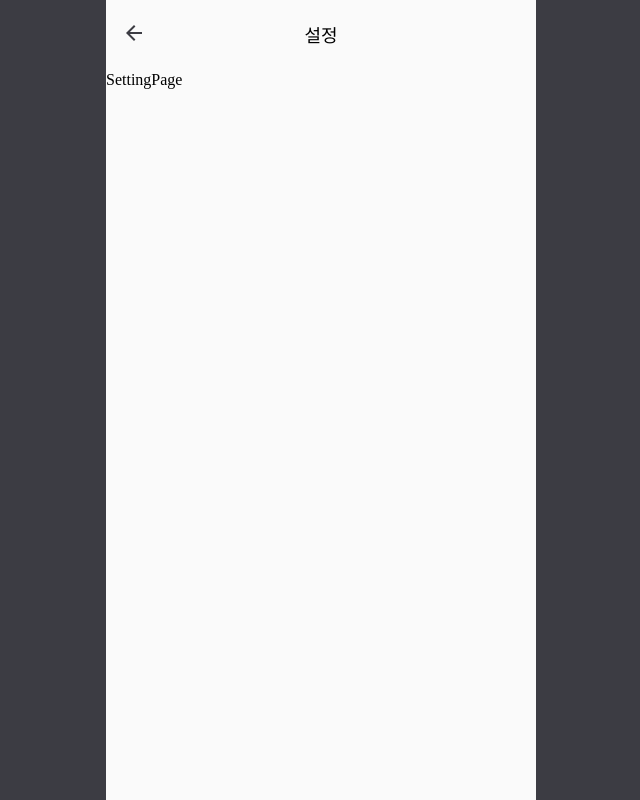
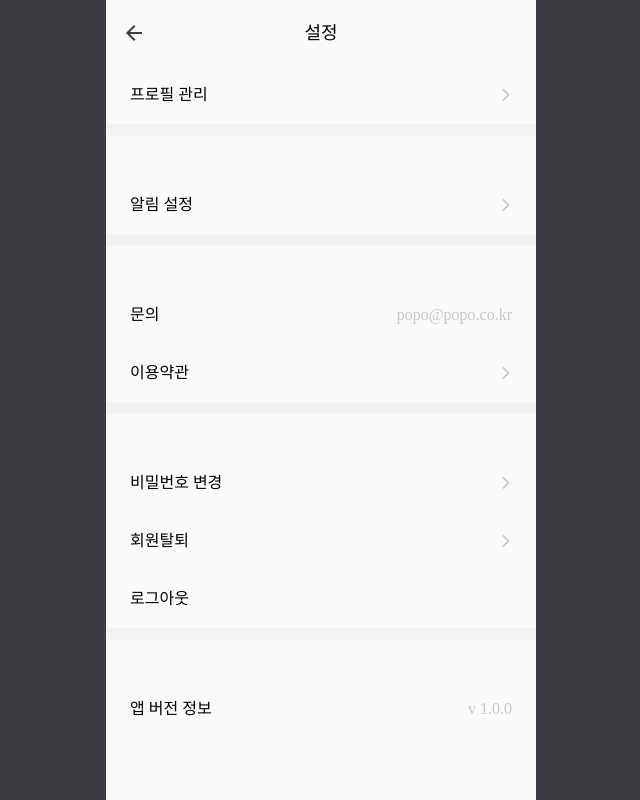
Before and after one commit to Bside-Team-Four/popo-client, a Next.js app: page /setting in a window 1280 px wide. Shown: the whole page, without its empty margins (319-959 px from the left). Built offline with nearby package versions, Linux system fonts and the light colour scheme.

Commit message:
feat: add Setting Main Page

```diff
--- a/package.json
+++ b/package.json
@@ -1,6 +1,6 @@
 {
   "name": "popo",
-  "version": "0.0.1",
+  "version": "1.0.0",
   "private": true,
   "description": "좋아하는 마음을 익명으로 표현하고 싶은 10대를 위한, 투표 형식의 SNS 플랫폼 PoPo ❤️",
   "license": "MIT",
--- /dev/null
+++ b/src/app/(setting)/setting/change-password/page.tsx
@@ -0,0 +1,5 @@
+'use client';
+
+export default function ChangePasswordPage() {
+  return <div>ChangePasswordPage</div>;
+}
--- /dev/null
+++ b/src/app/(setting)/setting/notification/page.tsx
@@ -0,0 +1,5 @@
+'use client';
+
+export default function NotificationPage() {
+  return <div>NotificationPage</div>;
+}
--- a/src/app/(setting)/setting/page.tsx
+++ b/src/app/(setting)/setting/page.tsx
@@ -1,5 +1,7 @@
 'use client';
 
+import Setting from '@/components/setting';
+
 export default function SettingPage() {
-  return <div>SettingPage</div>;
+  return <Setting />;
 }
--- /dev/null
+++ b/src/app/(setting)/setting/remove-account/page.tsx
@@ -0,0 +1,5 @@
+'use client';
+
+export default function RemoveAccountPage() {
+  return <div>RemoveAccountPage</div>;
+}
--- /dev/null
+++ b/src/app/(setting)/setting/tos/page.tsx
@@ -0,0 +1,5 @@
+'use client';
+
+export default function TosPage() {
+  return <div>TosPage</div>;
+}
--- /dev/null
+++ b/src/app/(setting)/setting/tos/privacy/page.tsx
@@ -0,0 +1,5 @@
+'use client';
+
+export default function TosPrivacyPage() {
+  return <div>TosPrivacyPage</div>;
+}
--- /dev/null
+++ b/src/app/(setting)/setting/tos/use/page.tsx
@@ -0,0 +1,5 @@
+'use client';
+
+export default function TosUsePage() {
+  return <div>TosUsePage</div>;
+}
--- a/src/components/layout/SettingHeader.tsx
+++ b/src/components/layout/SettingHeader.tsx
@@ -9,6 +9,7 @@ import BackIcon from '@/lib/assets/back-icon.svg';
 const settingTitle:{ [key: string]: string } = {
   '/setting': '설정',
   '/setting/profile-setting': '프로필 관리',
+  '/setting/notification': '알림 설정',
   '/setting/tos': '이용약관',
   '/setting/change-password': '비밀번호 변경',
   '/setting/remove-account': '회원 탈퇴',
--- /dev/null
+++ b/src/components/setting/SettingItem.tsx
@@ -0,0 +1,56 @@
+import Image from 'next/image';
+
+import styled from 'styled-components';
+
+type SettingItemProps = {
+  title: string;
+  showArrow?: boolean;
+  message?: string;
+  onClick?: () => void;
+};
+
+export default function SettingItem({
+  title, showArrow = false, message, onClick,
+}:SettingItemProps) {
+  return (
+    <Container onClick={onClick}>
+      <Title>
+        {title}
+      </Title>
+      {showArrow && <ArrowIcon />}
+      {message && <Message>{message}</Message>}
+    </Container>
+  );
+}
+
+const Container = styled.div`
+  display: flex;
+  width: 100%;
+  height: 58px;
+  padding: 0 24px;
+  align-items: center;
+  justify-content: space-between;
+`;
+
+const Title = styled.div`
+  font-weight: 500;
+  font-size: 16px;
+  line-height: 18px;
+  color: ${({ theme }) => theme.color.text.title01};
+`;
+
+const Message = styled.div`
+  font-weight: 500;
+  font-size: 16px;
+  line-height: 18px;
+  color: #C7C5CB;
+`;
+
+const ArrowIcon = styled(Image).attrs({
+  src: '/images/arrow-icon.svg',
+  width: 12,
+  height: 12,
+  alt: 'arrow icon',
+  priority: true,
+})`
+`;
--- /dev/null
+++ b/src/components/setting/index.tsx
@@ -0,0 +1,72 @@
+import { useRouter } from 'next/navigation';
+import { signOut } from 'next-auth/react';
+
+import styled from 'styled-components';
+
+import SettingItem from '@/components/setting/SettingItem';
+
+export default function Setting() {
+  const router = useRouter();
+
+  return (
+    <Container>
+      <SettingItem
+        title="프로필 관리"
+        onClick={() => router.push('/setting/profile-setting')}
+        showArrow
+      />
+      <GrayBar />
+      <SettingItem
+        title="알림 설정"
+        onClick={() => router.push('/setting/notification')}
+        showArrow
+      />
+      <GrayBar />
+      <SettingItem
+        title="문의"
+        message="popo@popo.co.kr"
+      />
+      <SettingItem
+        title="이용약관"
+        onClick={() => router.push('/setting/tos')}
+        showArrow
+      />
+      <GrayBar />
+      <SettingItem
+        title="비밀번호 변경"
+        onClick={() => router.push('/setting/change-password')}
+        showArrow
+      />
+      <SettingItem
+        title="회원탈퇴"
+        onClick={() => router.push('/setting/remove-account')}
+        showArrow
+      />
+      <SettingItem
+        title="로그아웃"
+        onClick={() => signOut()}
+      />
+      <GrayBar />
+      <SettingItem
+        title="앱 버전 정보"
+        message="v 1.0.0"
+      />
+    </Container>
+  );
+}
+
+const Container = styled.div`
+  display: flex;
+  position: relative;
+  width: 100%;
+  height: 100%;
+  flex-direction: column;
+  overflow: hidden;
+`;
+
+const GrayBar = styled.div`
+  width: 100%;
+  height: 12px;
+  background-color: ${({ theme }) => theme.color.componentBackground.bg02};
+  margin-bottom: 40px;
+`;
```
Also changed, not shown: src/middleware.ts (+10 -0 lines), 2 other files (tests, documents, lock files or other folders).
